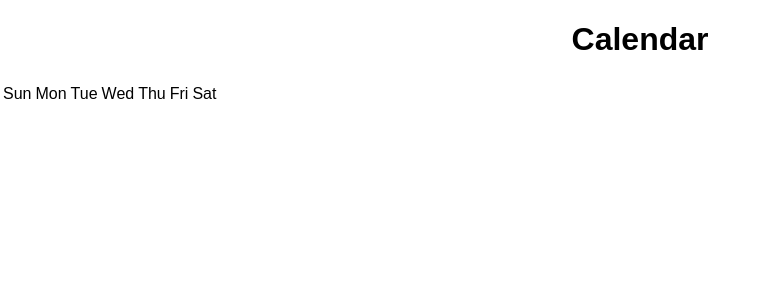
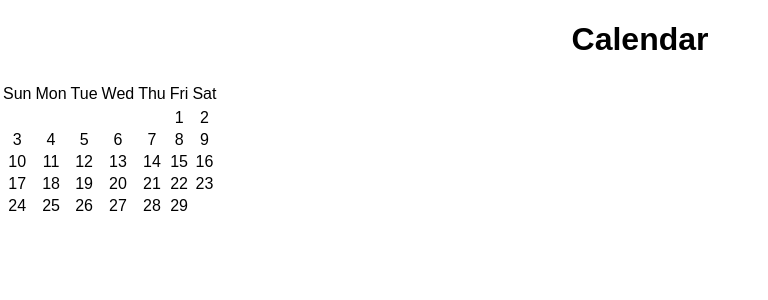
Before and after one commit to babiesinspace/Spotify-Fellowship, a React (Create React App) app in the folder calendar-front-end/: page / in a window 1280 px wide. Shown: the top 300 px of the page, without its empty margins (0-768 px from the left). Built offline with nearby package versions, Linux system fonts and the light colour scheme.

Commit message:
create a row with a cell for each day of the week. create blank cells for each day of the week belonging to another month and display the date in each cell belonging to current month

```diff
--- a/calendar-front-end/src/components/Calendar/index.js
+++ b/calendar-front-end/src/components/Calendar/index.js
@@ -17,6 +17,7 @@ export default class Calendar extends React.Component {
 	}
 
 	weekdays = moment.weekdays();
+	// array of shortened weekday names
 	weekdaysShort = moment.weekdaysShort();
 	months = moment.months();
 
@@ -49,11 +50,74 @@ export default class Calendar extends React.Component {
     }
 
 	render() {
+		// grab the shortened weekdays array and iterate through, create a cell for each day of the week
 		let weekdays = this.weekdaysShort.map((day) => {
 			return (
 				<td key={day} className="week-day">{day}</td>
 			);
 		})
+		// create an array of blank days to represent day cells which belong to previous month
+		let blanks = [];
+		// first day of month returns a number between 0..6
+		for (let i = 0; i < this.firstDayOfMonth(); i++) {
+			// create a blank day cell for each day belonging to previous month
+			blanks.push(
+				<td className="emptySlot">
+					{""}
+				</td>
+			);
+		}
+
+
+		let daysInMonth = [];
+		for (let d = 1; d < this.daysInMonth(); d++) {
+			// add classes to each day. add current day class to today
+			let className = (d === this.currentDay ? "day current-day" : "day");
+			// as in blanks, create a cell for each day of the month and push to daysInMonth array
+			daysInMonth.push(
+				<td key={d} className={className} >
+					<span>{d}</span>
+				</td>
+			)
+		}
+
+		var totalCells = [...blanks, ...daysInMonth];
+		let rows = [];
+		let cells = [];
+
+		totalCells.forEach((row, i) => {
+			// push a row corresponding to the day of the week into cells array
+			if ((i % 7) !== 0) {
+				cells.push(row);
+			} else {
+				// if the row belongs to the last day of the week, create new subarray with slice
+				let insertRow = cells.slice();
+				// push the completed week into rows array
+				rows.push(insertRow);
+				// create new cells array
+				cells = [];
+				// push that row (day cell) into cells array
+				cells.push(row);
+			}
+			// when you reach the last day of the month
+			if (i === totalCells.length - 1) {
+				// same functionality as end of week
+				let insertRow = cells.slice();
+				rows.push(insertRow)
+			}
+		})
+
+		let trElems = rows.map((d, i) => {
+			return (
+				<tr key={i*10}>
+					{d}
+				</tr>
+			)
+		});
+
+		console.log("blanks: ", blanks)
+		console.log("days: ", daysInMonth)
+		console.log("totalCells: ", totalCells)
 		return (
 			<div className="calendar-container">
 				<h1>Calendar</h1>
@@ -63,7 +127,10 @@ export default class Calendar extends React.Component {
 						</tr>
 					</thead>
 					<tbody>
-						{weekdays}
+						<tr>
+							{weekdays}
+						</tr>
+						{trElems}
 					</tbody>
 				</table>
 			</div>
```
